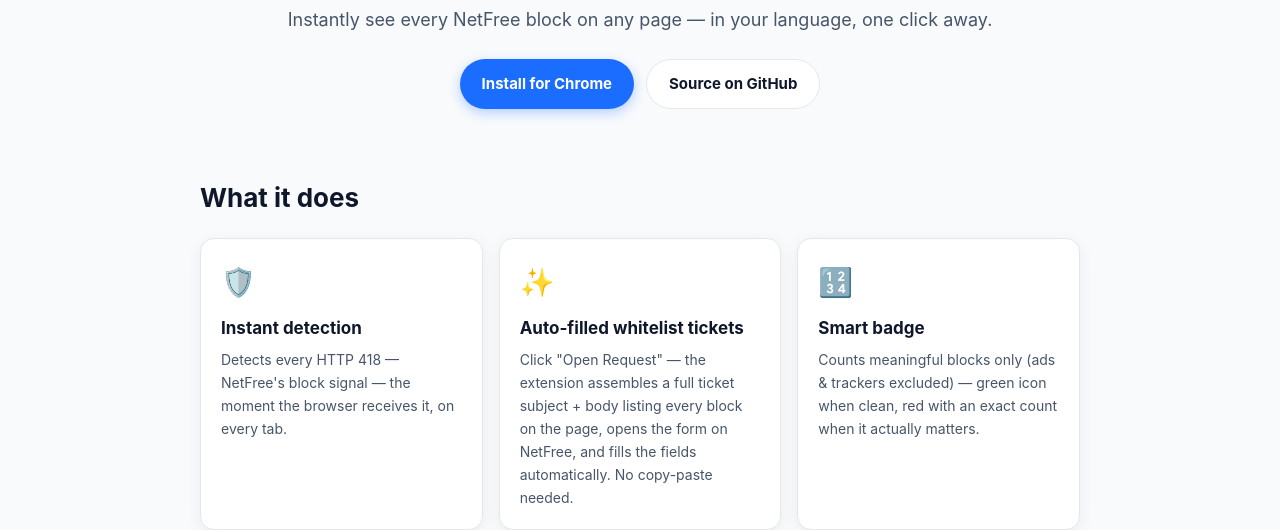
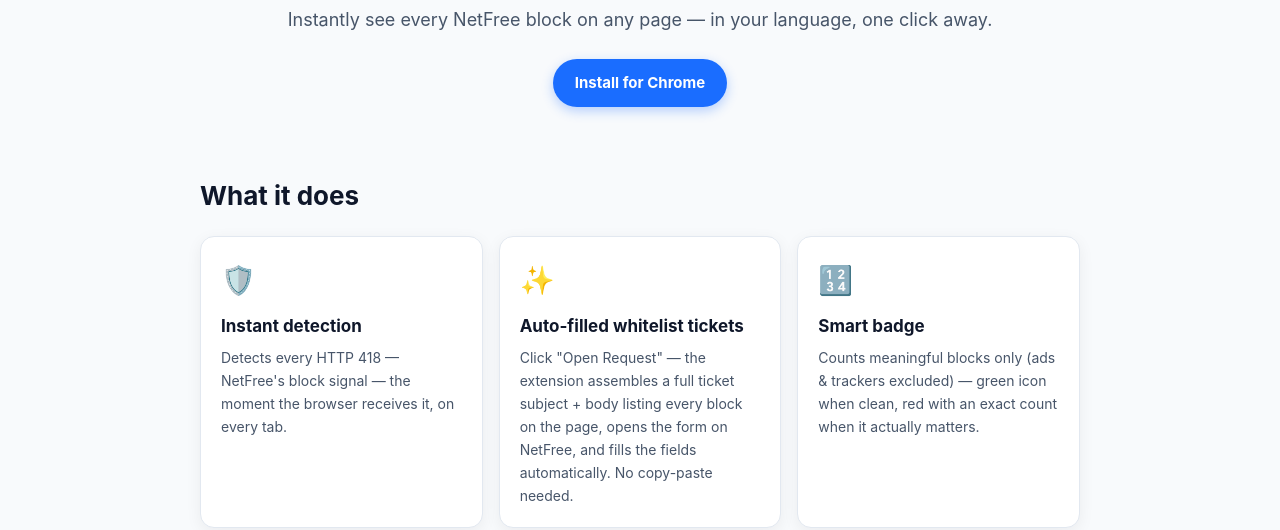
Before and after one commit to mfvirtualmail-bot/netfree-inspector, a browser extension: page docs/index.html in a window 1280 px wide. Shown: the part 271-801 px from the top of the page. Drawn offline with Linux system fonts and the light colour scheme.

Commit message:
docs: remove 'Source on GitHub' button from hero per user request

```diff
--- a/docs/index.html
+++ b/docs/index.html
@@ -230,10 +230,6 @@
         <a class="btn btn-primary" id="storeBtn" href="https://chromewebstore.google.com/detail/netfree-inspector/enapmclemkjcnffgekeknfjcgommamfj" target="_blank" rel="noopener">
           <span class="lang-he">התקן ל-Chrome</span>
           <span class="lang-en hidden">Install for Chrome</span>
-        </a>
-        <a class="btn btn-secondary" href="https://github.com/mfvirtualmail-bot/netfree-inspector" target="_blank" rel="noopener">
-          <span class="lang-he">קוד מקור ב-GitHub</span>
-          <span class="lang-en hidden">Source on GitHub</span>
         </a>
       </div>
     </div>
```
